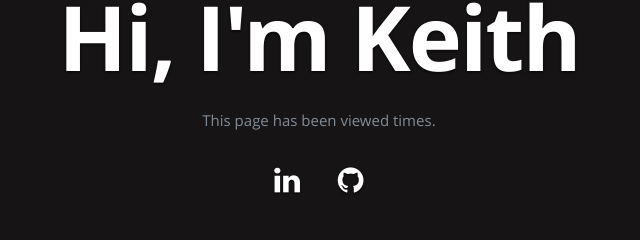
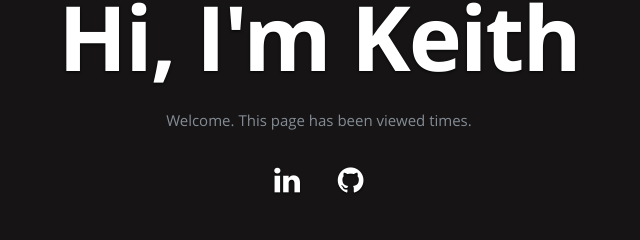
Before and after one commit to tellk/cloudresume, a plain HTML site: page frontend/index.html in a window 1280 px wide. Shown: the part 281-521 px from the top of the page, 323-963 px from the left. Drawn offline with nearby package versions, Linux system fonts and the light colour scheme; no server answers.

Commit message:
Update to html. Added Welcome.

```diff
--- a/frontend/index.html
+++ b/frontend/index.html
@@ -56,7 +56,7 @@
          <div class="banner-text">
             <h1 class="responsive-headline">Hi, I'm Keith</h1>
 
-            <p>This page has been viewed <a id="counter"></a> times.</p>
+            <p>Welcome. This page has been viewed <a id="counter"></a> times.</p>
             <ul class="social">
                <li><a href="https://www.linkedin.com/in/keith-tellis-83366287"><i class="fa fa-linkedin"></i></a></li>
                <li><a href="https://github.com/tellk/azure-resume"><i class="fa fa-github"></i></a></li>
```
